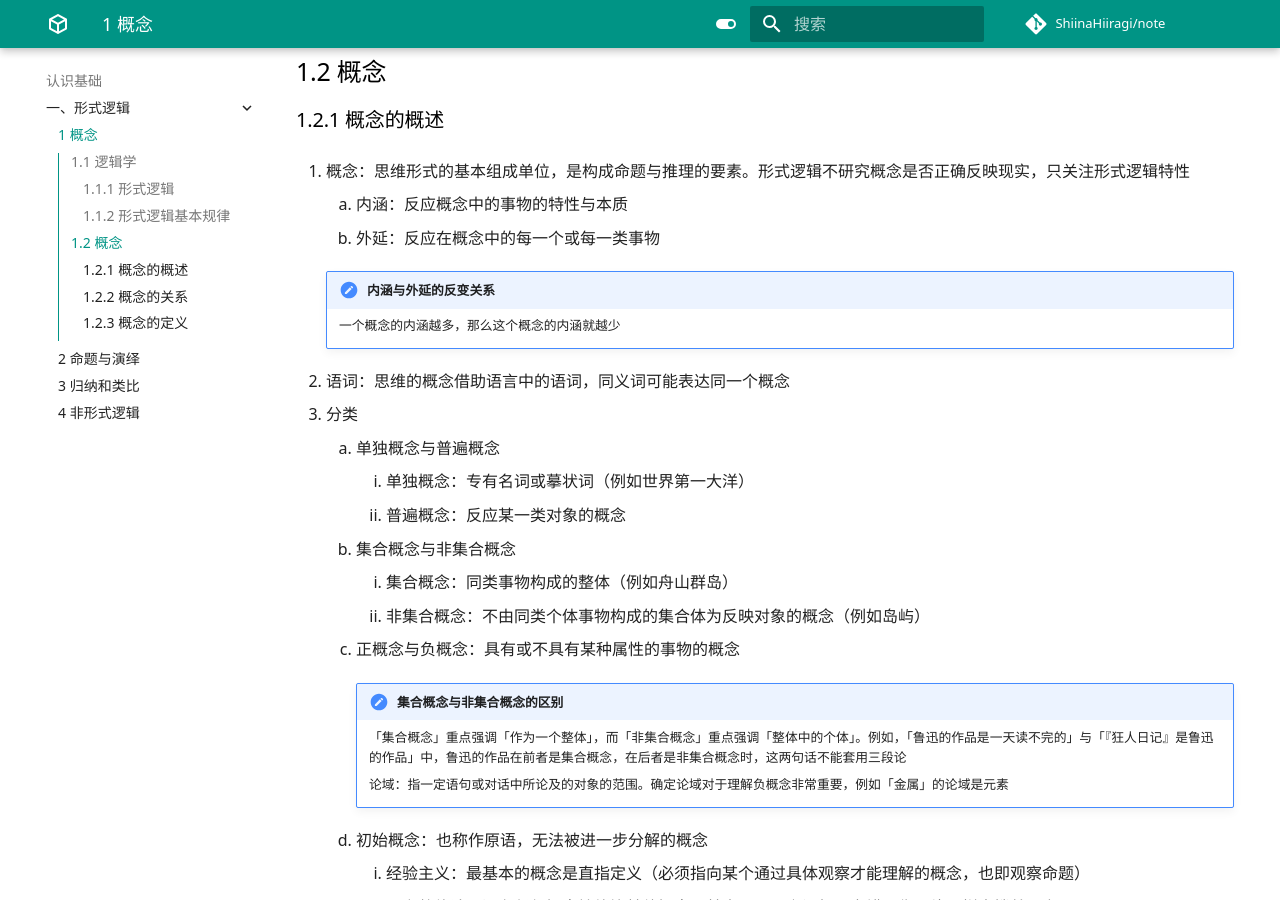
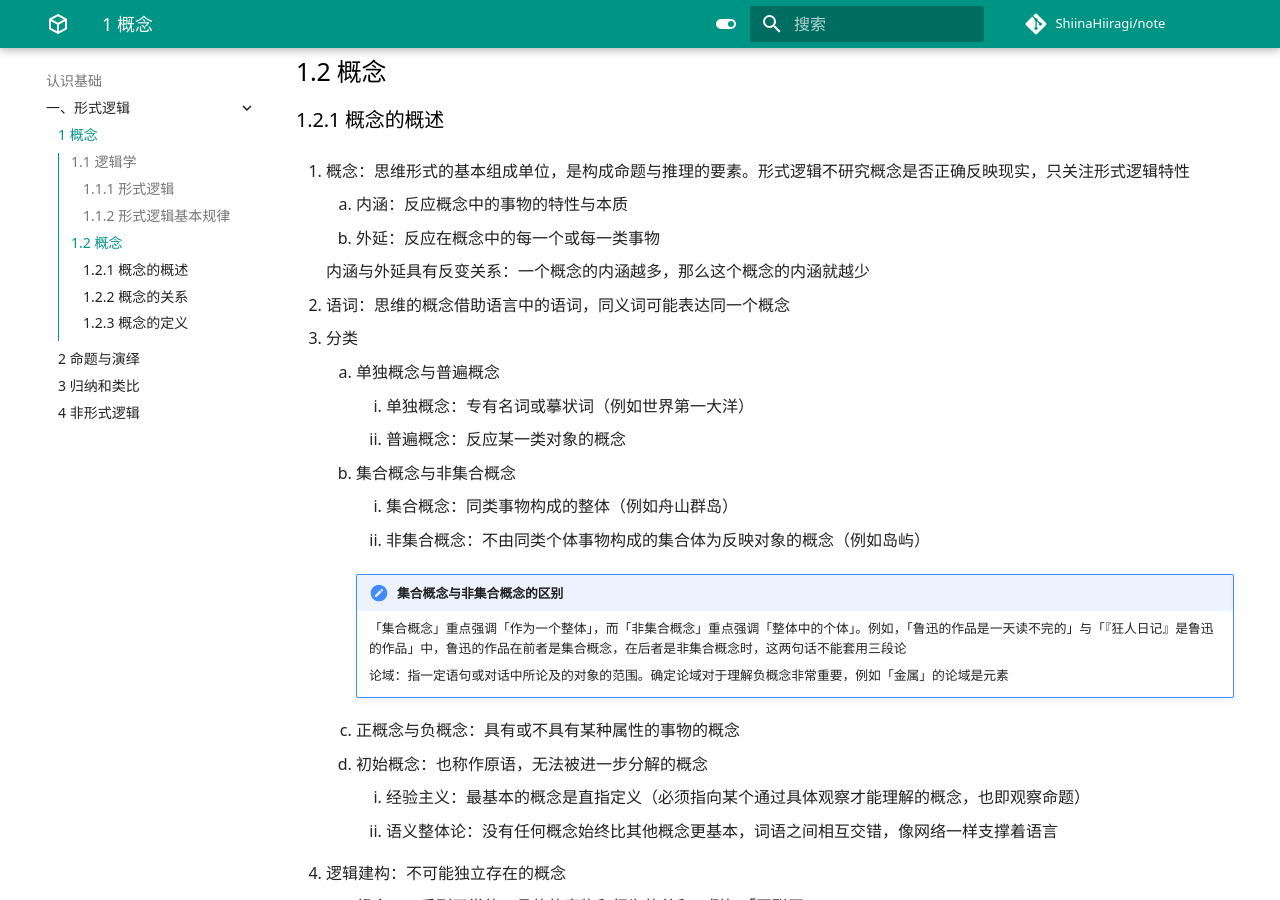
Before and after one commit to ShiinaHiiragi/note, an MkDocs documentation site: the page built from docs/cogn/form/cep.md, in a window 1280 px wide and 900 px high, scrolled down 1216 px. Built offline with MkDocs 1.6.1 and Material for MkDocs 9.7.7, drawn with Linux system fonts in a browser that asks for light colours; comment, search, counter and statistics services are not loaded.

Commit message:
start lin ch

```diff
--- a/docs/cogn/form/cep.md
+++ b/docs/cogn/form/cep.md
@@ -36,8 +36,7 @@
     1. 内涵：反应概念中的事物的特性与本质
     2. 外延：反应在概念中的每一个或每一类事物
 
-    !!! note "内涵与外延的反变关系"
-        一个概念的内涵越多，那么这个概念的内涵就越少
+    内涵与外延具有反变关系：一个概念的内涵越多，那么这个概念的内涵就越少
 
 2. 语词：思维的概念借助语言中的语词，同义词可能表达同一个概念
 3. 分类
@@ -47,13 +46,13 @@
     2. 集合概念与非集合概念
         1. 集合概念：同类事物构成的整体（例如舟山群岛）
         2. 非集合概念：不由同类个体事物构成的集合体为反映对象的概念（例如岛屿）
-    3. 正概念与负概念：具有或不具有某种属性的事物的概念
 
         !!! note "集合概念与非集合概念的区别"
             「集合概念」重点强调「作为一个整体」，而「非集合概念」重点强调「整体中的个体」。例如，「鲁迅的作品是一天读不完的」与「『狂人日记』是鲁迅的作品」中，鲁迅的作品在前者是集合概念，在后者是非集合概念时，这两句话不能套用三段论
 
             论域：指一定语句或对话中所论及的对象的范围。确定论域对于理解负概念非常重要，例如「金属」的论域是元素
 
+    3. 正概念与负概念：具有或不具有某种属性的事物的概念
     4. 初始概念：也称作原语，无法被进一步分解的概念
         1. 经验主义：最基本的概念是直指定义（必须指向某个通过具体观察才能理解的概念，也即观察命题）
         2. 语义整体论：没有任何概念始终比其他概念更基本，词语之间相互交错，像网络一样支撑着语言
```
Also changed, not shown: docs/index.md (+2 -2 lines), docs/top/anly/lin.md (+2 -1 lines).
